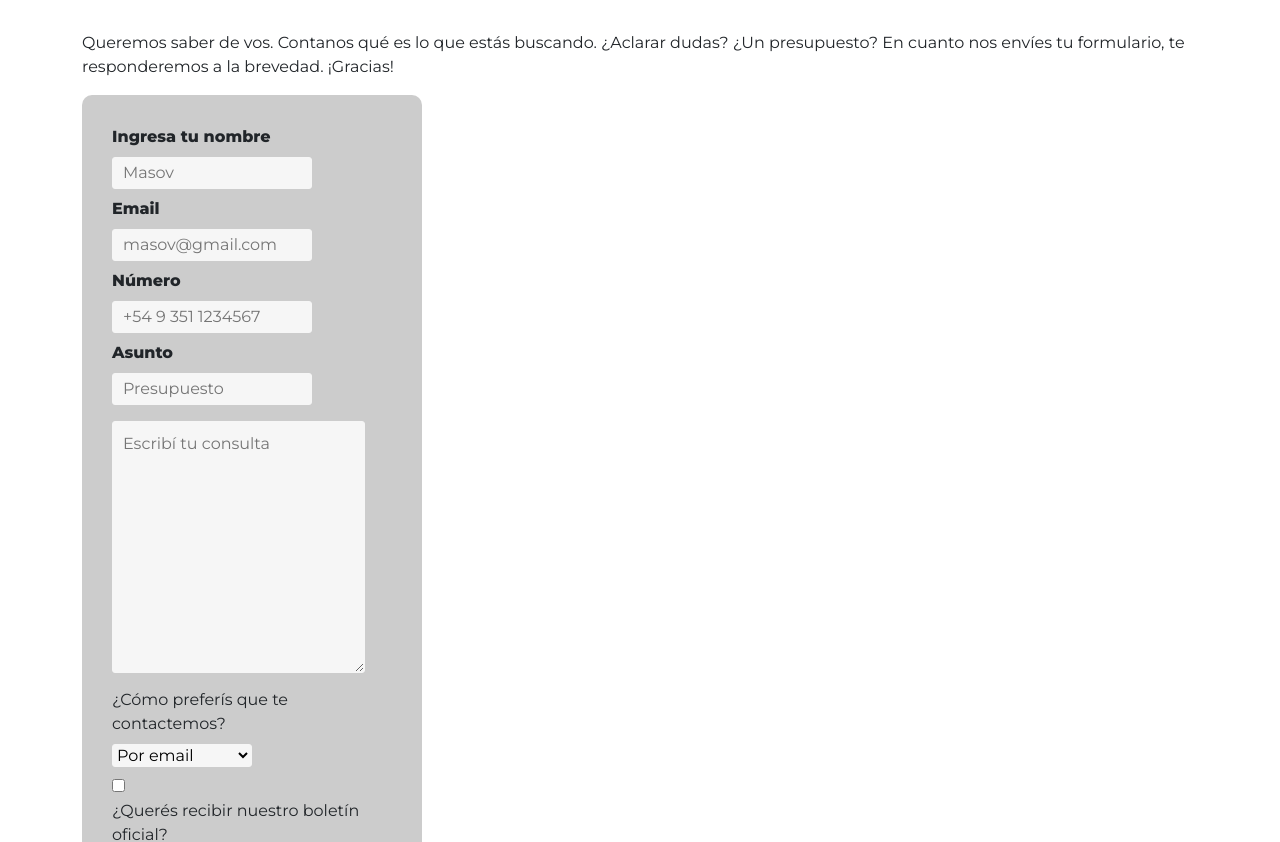
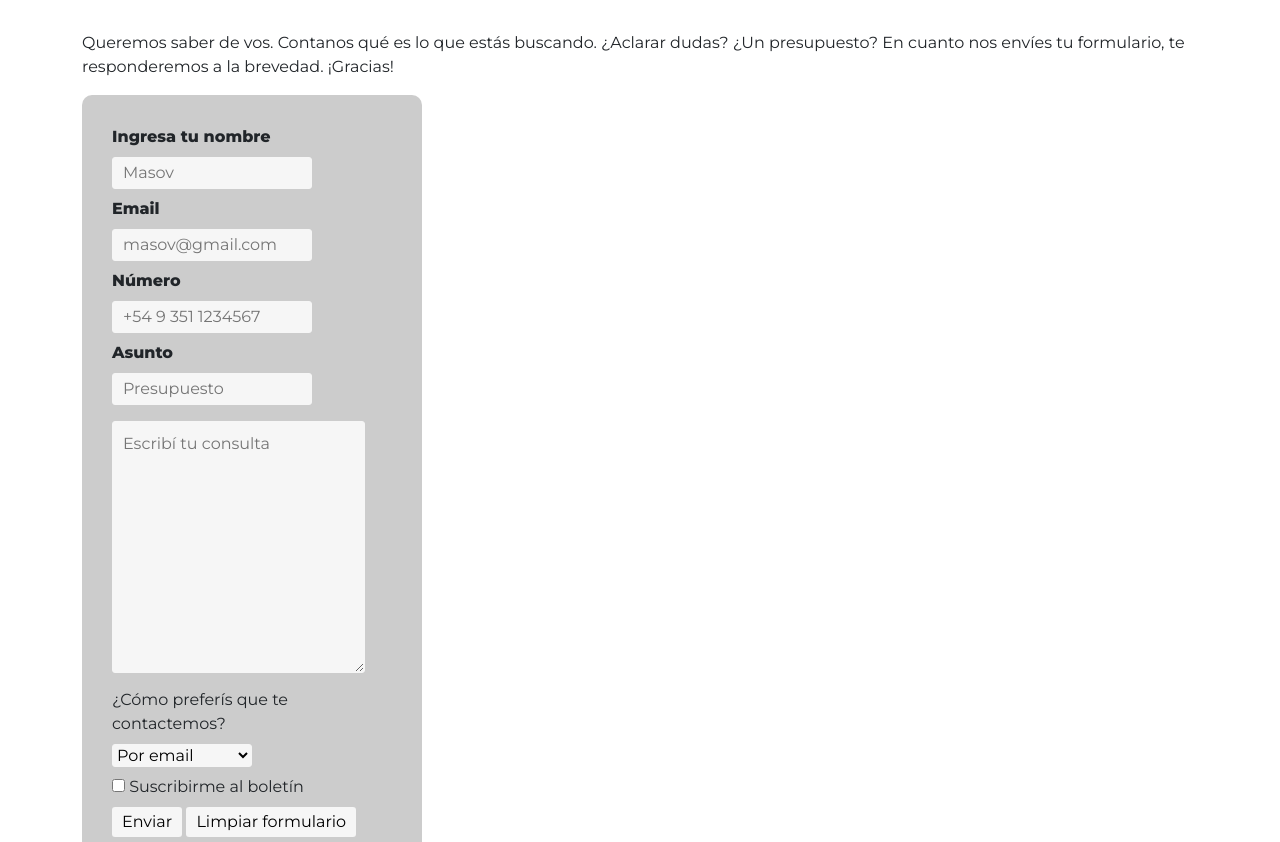
Before and after one commit to rociogirardini/repositorio_masov, a website: page Pages/contacto.html in a window 1280 px wide. Shown: the part 123-965 px from the top of the page. Drawn offline with nearby package versions, Linux system fonts and the light colour scheme.

Commit message:
Cambios en el formulario de contacto

```diff
--- a/Pages/contacto.html
+++ b/Pages/contacto.html
@@ -86,7 +86,7 @@
             </div>
             <div>
                 <input type="checkbox" name="aceptar">
-                <label for="">¿Querés recibir nuestro boletín oficial?</label>
+                <label for="">Suscribirme al boletín</label>
             </div>
             <div>
                 <input class="form_button form_button--submit" type="submit" value="Enviar" class=submit>
```
